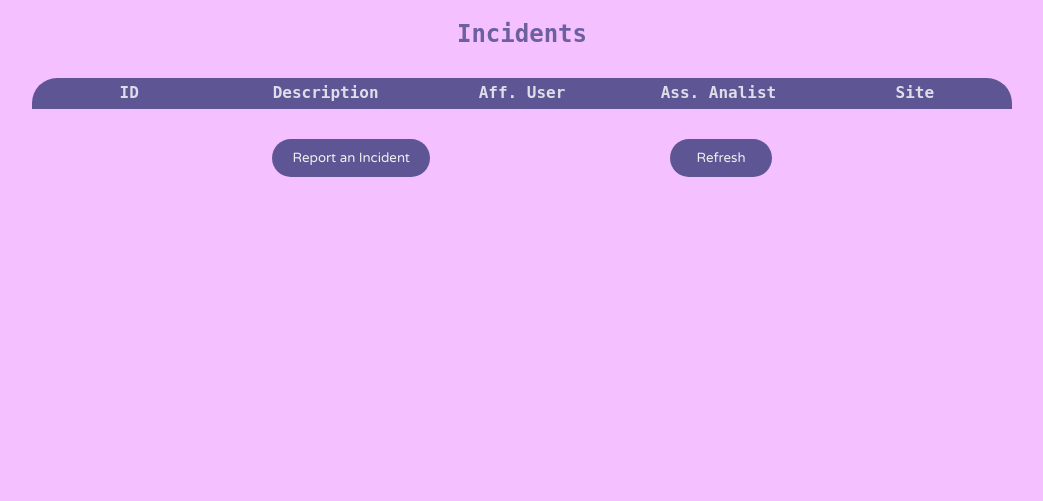
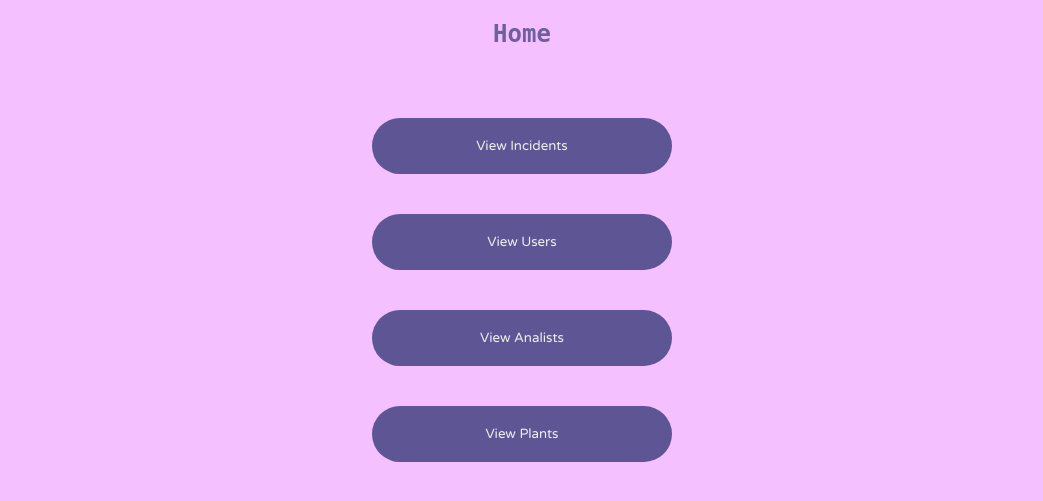
Before and after one commit to salolevi/Project_Django, a Django app: page / in a window 1280 px wide. Shown: the part 60-561 px from the top of the page, without its empty margins (118-1161 px from the left). Run offline with Django 3.2, Linux system fonts and the light colour scheme; data comes from the database, SQL or seed files in the repository; both versions use the stored data as it was after the commit; data that the repository does not hold is empty; some web fonts are replaced.

Commit message:
log out andando e index modificado

```diff
--- a/project_django/home/urls.py
+++ b/project_django/home/urls.py
@@ -8,6 +8,7 @@ urlpatterns = [
     path('login-form', views.LogInForm.as_view(), name="login"),
     path('admin-page', views.AdminView.as_view(), name='admin'),
     path('admin-page/logout', views.AdminView.as_view(), name='admin-logout'),
+    path('incidents', views.IncidentView.as_view(), name='incidents'),
     path('create-ticket', views.CreateTicketView.as_view(), name="createticket-form"),
     path('create-ticket/nuevo', views.CreateTicketView.as_view(), name="create-ticket"),
     path('usuarios', views.UsuariosView.as_view(), name='usuarios'),
--- a/project_django/home/views.py
+++ b/project_django/home/views.py
@@ -27,6 +27,21 @@ class IndexView(View):
 
         return render(self.request, self.template_name, context)
 
+class IncidentView(View):
+
+    template_name = 'incidents.html'
+
+    def get(self, *args, **kwargs):
+        active_admin = getActiveAdmin()
+        context = {}
+        incidentes = Incident.objects.all()
+        administradores = Administrador.objects.all()
+        context['incidentes'] = incidentes
+        context['administradores'] = administradores
+        context['active_admin'] = active_admin
+
+        return render(self.request, self.template_name, context)
+
 class AdminView(View):
 
     template_name = 'admin-page.html'
@@ -39,7 +54,10 @@ class AdminView(View):
         return render(self.request, self.template_name, context)
 
     def post(self, *args, **kwargs):
-        active_admin.active = False
+        for admin in Administrador.objects.all():
+            if admin.active == True:
+                admin.active = False
+                admin.save()
         return redirect('main_index')
 
 
@@ -72,6 +90,7 @@ class CreateTicketView(View):
     template_name = 'create-ticket.html'
 
     def get(self, *args, **kwargs):
+        active_admin = getActiveAdmin()
         context = {}
         usuarios = Usuario.objects.all()
         analistas = Analist.objects.all()
@@ -79,6 +98,7 @@ class CreateTicketView(View):
         context['usuarios'] = usuarios
         context['analistas'] = analistas
         context['plantas'] = plantas
+        context['active_admin'] = active_admin
 
         return render(self.request, self.template_name, context)
 
--- a/project_django/static/css/cssindex.css
+++ b/project_django/static/css/cssindex.css
@@ -299,3 +299,20 @@
 }
 
 /* Fin CSS Admin Page */
+
+/* Index CSS */
+
+.container {
+    display: flex;
+    flex-direction: column;
+    margin: 50px 130px;
+    align-items: center;
+}
+
+.container .btn {
+    width: 300px;
+    padding: 10px 0;
+    margin: 20px 0;
+}
+
+/* Fin Index CSS */
--- a/project_django/templates/index.html
+++ b/project_django/templates/index.html
@@ -11,42 +11,14 @@
    <li><a href="signup-form">Sign Up</a></li>
   {% endif %}
 {% endblock%}
+
 {% block content %}
-<h2 class="h2">Incidents</h2>
-<article class="container-objects">
-  <section class="container-objects__ticket">
-    <div class="row">
-      <div class="column">ID</div>
-      <div class="column">Description</div>
-      <div class="column">Aff. User</div>
-      <div class="column">Ass. Analist</div>
-      <div class="column">Site</div>
-    </div>
-    {% for incident in incidentes %}
-    <div class="row">
-      <div class="column incident__id">
-        {{incident.id}}
-      </div>
-      <div class="column">
-        {{incident.desc}}
-      </div>
-      <div class="column">
-        {{incident.usuario.lastn}}, {{incident.usuario.name}}
-      </div>
-      <div class="column">
-        {{incident.analista.lastn}}, {{incident.analista.name}}
-      </div>
-      <div class="column">
-        {{incident.planta}}
-      </div>
-    </div>
-    {% endfor %}
-  </section>
-    <section class="container-objects__btn">
-      <button class="btn create-ticket-btn"><a href="create-ticket" id="create-ticket-a">Report an Incident</a></button>
-      <button class="btn"><a href="">Refresh</a></button>
-    </section>
-  </section>
+<h2 class="h2">Home</h2>
+<article class="container">
+  <div class="element"><button class="btn"><a href="/incidents">View Incidents</a></button></div>
+  <div class="element"><button class="btn"><a href="/usuarios">View Users</a></button></div>
+  <div class="element"><button class="btn"><a href="/analistas">View Analists</a></button></div>
+  <div class="element"><button class="btn"><a href="/plantas">View Plants</a></button></div>
 </article>
 
 {% endblock %}
--- a/project_django/templates/signup-form.html
+++ b/project_django/templates/signup-form.html
@@ -1,6 +1,11 @@
 {% extends "base.html" %}
 {% block title%}
   Admin Registration
+{% endblock %}
+
+{% block nav_list %}
+  <li><a href="login-form">Log In</a></li>
+  <li><a href="signup-form">Sign Up</a></li>
 {% endblock %}
 
 {% block content %}
```
Also changed, not shown: project_django/templates/create-ticket.html (+9 -0 lines), project_django/templates/incidents.html (added, +53 -0 lines), project_django/templates/login-form.html (+7 -0 lines), project_django/db.sqlite3.
